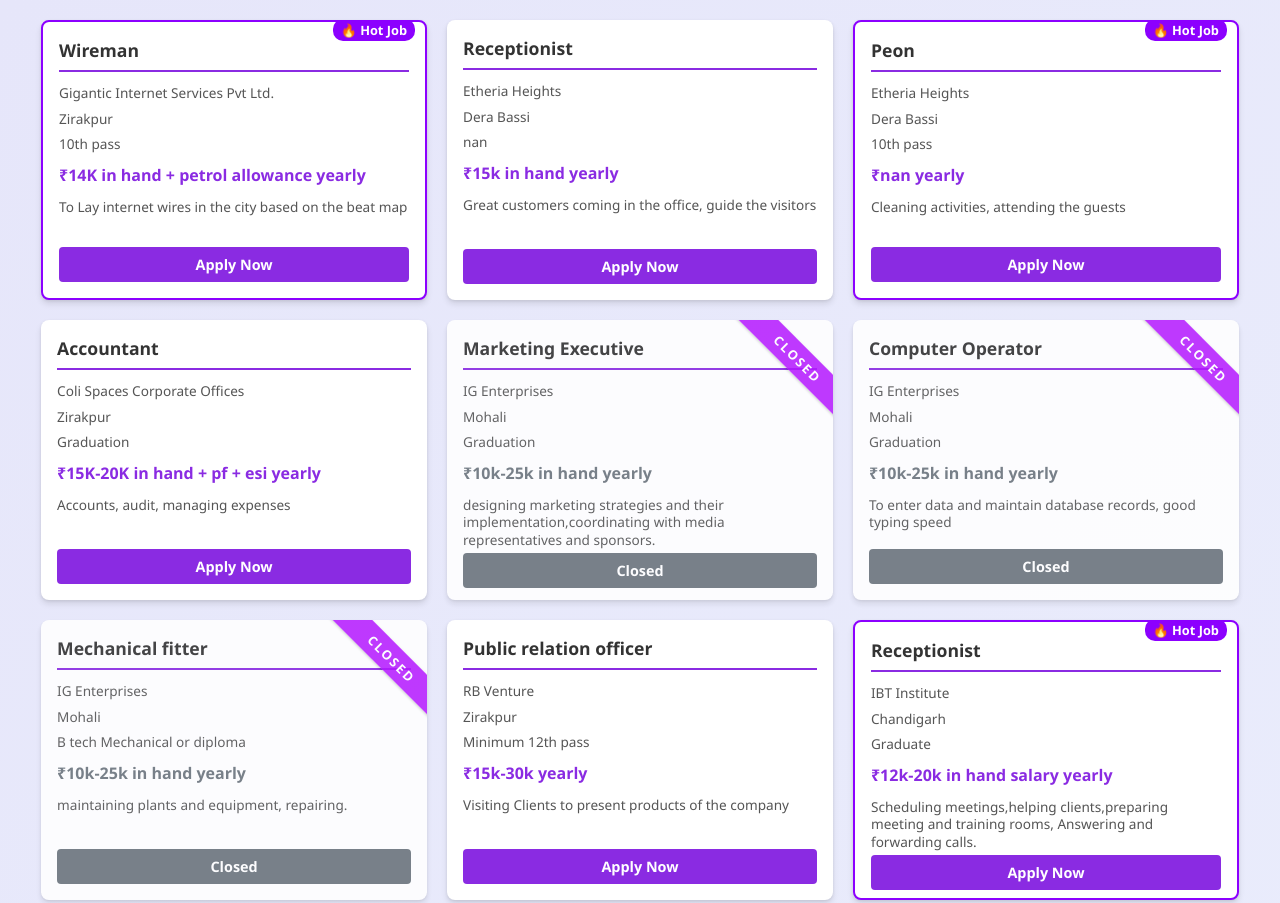
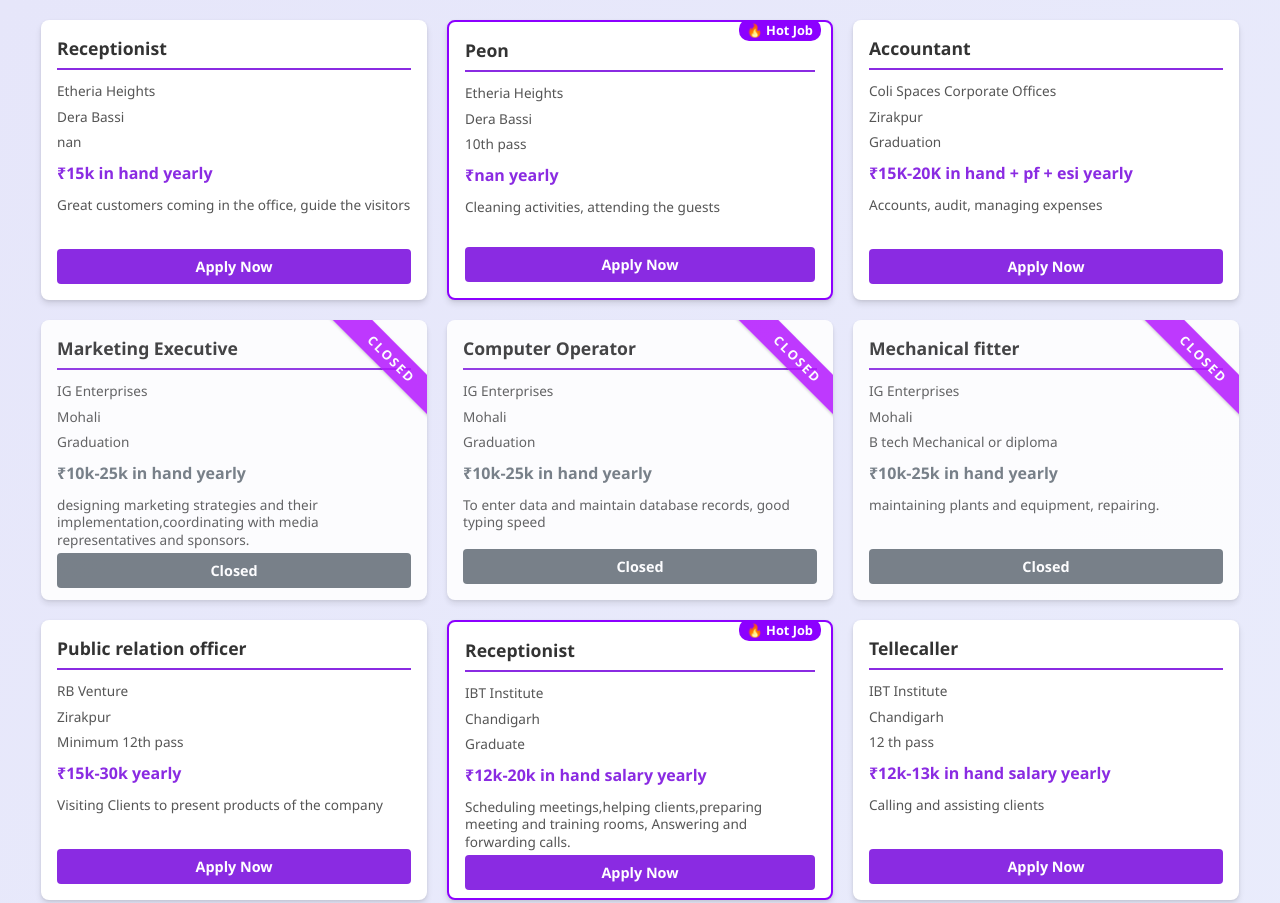
Before and after one commit to cramyy/CSV-JOBBOARD, a plain HTML site: page index.html in a window 1280 px wide. Shown: the top 903 px of the page. Drawn offline with Linux system fonts and the light colour scheme.

Commit message:
Update index.html

```diff
--- a/index.html
+++ b/index.html
@@ -9,20 +9,7 @@
 <body>
     <div id="job-list">
 
-        <div class="job-card
-            hot-job
-            ">
-            <h3>Wireman</h3>
-            <p>Gigantic Internet Services Pvt Ltd.</p>
-            <p>Zirakpur</p>
-            <p>10th pass</p>
-            <p class="salary">₹14K in hand + petrol allowance yearly</p>
-            <p>To Lay internet wires in the city based on the beat map</p>
-            <a href="https://forms.gle/978iZFjvUHLvJ9d96" target="_blank" rel="noopener noreferrer" class="apply-button"
-               >
-                Apply Now
-            </a>
-        </div>
+
 
         <div class="job-card
 
```
